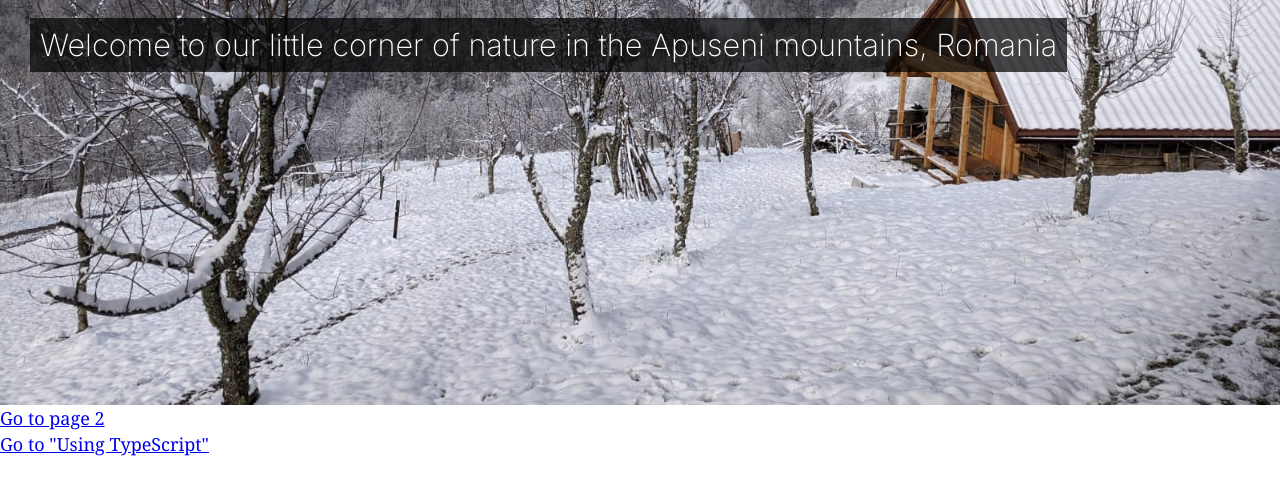
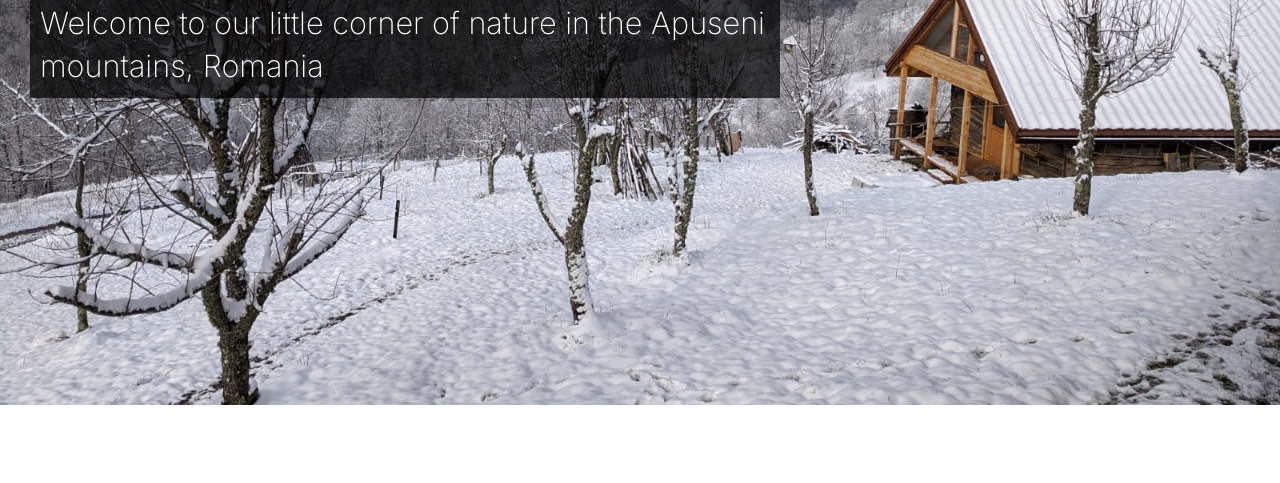
Before and after one commit to alexflorisca/dealul-cu-trei-case, a Gatsby site: page / in a window 1280 px wide. Shown: the part 395-878 px from the top of the page. After the commit the page ends 800 px from the top, so only its background shows below. Built offline with nearby package versions, Linux system fonts and the light colour scheme; Gatsby itself is replaced by a stand-in of ours.

Commit message:
h2 shorter

```diff
--- a/src/components/hero.js
+++ b/src/components/hero.js
@@ -29,7 +29,9 @@ const h2= {
 	fontWeight: 200,
 	fontSize: '1.7em',
 	background: 'rgba(0,0,0,0.7)',
-	padding: '10px'
+	padding: '10px',
+	width: '60%',
+	lineHeight: '1.4em'
 }
 
 const img = {
--- a/src/pages/index.js
+++ b/src/pages/index.js
@@ -1,5 +1,4 @@
 import * as React from "react"
-import { Link } from "gatsby"
 import Hero from '../components/hero'
 import Layout from "../components/layout"
 import Seo from "../components/seo"
@@ -10,10 +9,6 @@ const IndexPage = () => (
   <Layout>
     <Seo title="Dealul Cu Trei Case | Retreat in Muntii Apuseni" />
     <Hero />
-    <p>
-      <Link to="/page-2/">Go to page 2</Link> <br />
-      <Link to="/using-typescript/">Go to "Using TypeScript"</Link>
-    </p>
   </Layout>
 )
 
```
